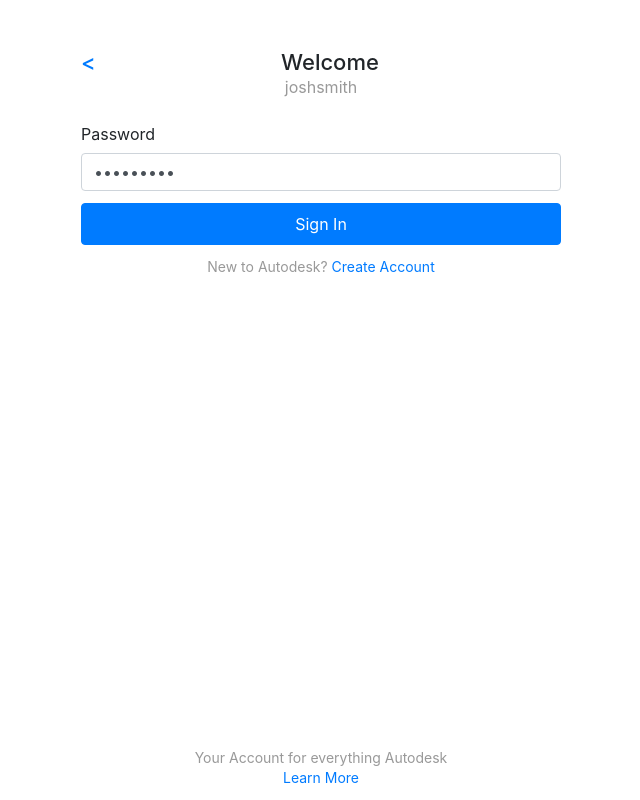
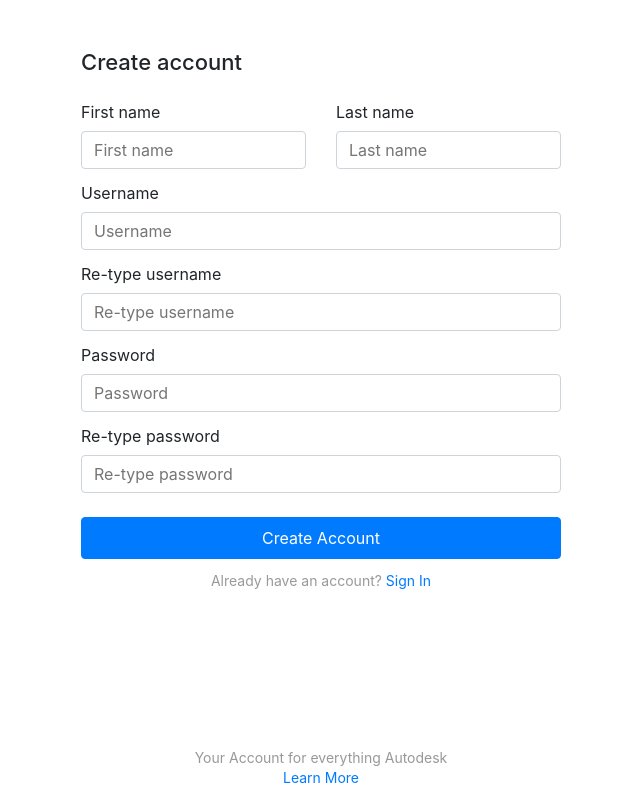
Before and after one commit to tuxrace/react-ad-login, a React (Create React App) app: page /#/create in a window 1280 px wide. Before the commit this address led to /#/password. Shown: the whole page, without its empty margins (319-959 px from the left). Built offline with nearby package versions, Linux system fonts and the light colour scheme.

Commit message:
Add scroll top hook

```diff
--- a/src/components/CreateAccount/CreateAccount.tsx
+++ b/src/components/CreateAccount/CreateAccount.tsx
@@ -45,9 +45,9 @@
     }, []);
 
     return (
-        <div className="row margin-t-6">
+        <div className="row">
             <form className="form" ref={formRef}>
-                <h1 className="col-12 title title-margin">CreateAccount</h1>
+                <h1 className="col-12 title title-margin">Create account</h1>
                 <div className="col-12 d-flex">
                     <div className="col-6 pl-0">
                         <InputText id="firstName" label="First name" message="Please enter your first name" required />
--- a/src/components/InputText/InputText.tsx
+++ b/src/components/InputText/InputText.tsx
@@ -2,7 +2,7 @@
 
 type Props = {
     id: string;
-    message: string;
+    message?: string;
     label: string;
     [otherProps:string]: any;
 }
--- /dev/null
+++ b/src/components/NewTo/NewTo.style.scss
@@ -0,0 +1,5 @@
+@import '../../common.scss';
+
+.newTo-margin-bottom {
+    margin-bottom: calc(#{$spacing} * 4px);
+}
--- a/src/components/NewTo/NewTo.tsx
+++ b/src/components/NewTo/NewTo.tsx
@@ -1,5 +1,6 @@
 import React from 'react';
 import { useHistory } from 'react-router-dom';
+import './NewTo.style.scss';
 
 type Props = {
     existing?: boolean
@@ -10,7 +11,7 @@
 
     return (
         <div className="row">
-            <div className="col-12">
+            <div className="col-12 newTo-margin-bottom">
                 {existing ? <p className="text-center body-2 color-grey">Already have an account? <a href="#" onClick={(e) =>{  e.preventDefault(); history.push('/') }} className="body-2">Sign In</a></p>
                 : <p className="text-center body-2 color-grey">New to Autodesk? <a href="#" onClick={(e) =>{  e.preventDefault(); history.push('/create') }} className="body-2">Create Account</a></p> }
             </div>
--- a/src/components/Password/Password.tsx
+++ b/src/components/Password/Password.tsx
@@ -2,26 +2,23 @@
 import './Password.style.scss';
 import NewTo from '../NewTo';
 import { useHistory } from 'react-router-dom';
+import InputText from '../InputText';
 
 const Password = () => {
     const history = useHistory();
 
     return (
-        <div className="row content margin-t-6">
+        <div className="row">
             <div className="col-12 row password-title-margin">
                 <h1 className="col-5 title"> <a href="#" onClick={() => history.push('/')}>{"<"}</a> </h1>
                 <h1 className="col-7 title">Welcome</h1>
             </div>
-            <p className="col-12 body-1 color-grey text-center">joshsmith</p>
+            <p className="col-12 body-2 color-grey text-center">johnsmith</p>
             <div className="col-12 password-input-margin">
-                <label className="body-1"> Password </label>
-                <input type="password" className="input-text gutter-bottom" id="validationCustom01" placeholder="First name" value="johnsmith" required />
-                <div className="valid-feedback">
-                    Looks good!
-                </div>
-                <button type="button" className="btn btn-primary btn-login gutter-bottom">Sign In</button>
+                <InputText type="password" id="enterPassword" label="Password" />
+                <button type="button" className="btn btn-primary btn-login gutter-top gutter-bottom">Sign In</button>
             </div>
-            <div className="col-12">
+            <div className="col-12 gutter-top">
                 <NewTo />
             </div>
         </div>
--- a/src/components/SignIn/SignIn.tsx
+++ b/src/components/SignIn/SignIn.tsx
@@ -4,16 +4,15 @@
 import InputText from '../InputText';
 import './SignIn.style.scss';
 import useInput from '../../hooks/useInput';
+import useScrollTop from '../../hooks/useScrollTop';
 
 const SignIn: React.FC<{create: boolean}> = ({create}) => {
     const history = useHistory();
-    const location = useLocation();
     useInput();
+    useScrollTop();
     const [buttonText, setButtonText] = useState('Next');
     const formRef = useRef<HTMLFormElement>(null);
     const user = "johnsmith";
-
-    console.log('LOC', location);
 
     const validateUser = () => {
         const form = formRef.current as HTMLFormElement;
@@ -34,7 +33,7 @@
     }
 
     return (
-        <div className="row content margin-t-6">
+        <div className="row">
             {create && (
                 <div className="alert-panel">
                     <div className="alert alert-primary success-alert" role="alert">
--- /dev/null
+++ b/src/hooks/useScrollTop.tsx
@@ -0,0 +1,9 @@
+import React, { useEffect } from 'react';
+
+const useScrollTop = () => {
+    useEffect(() => {
+        window.scrollTo(0,0);
+    }, [])
+}
+
+export default useScrollTop;
```
